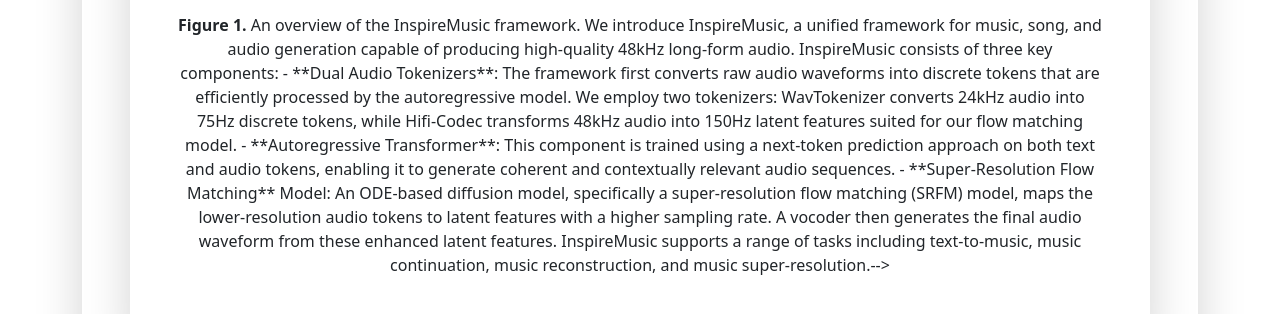
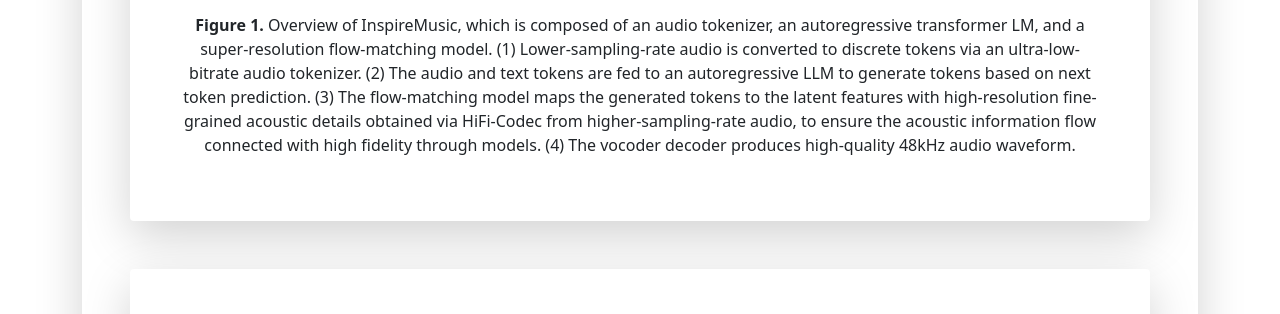
Before and after one commit to iris2c/InspireMusic, a plain HTML site: page index.html in a window 1280 px wide. Shown: the part 1438-1752 px from the top of the page. Drawn offline with nearby package versions, Linux system fonts and the light colour scheme.

Commit message:
Update index.html

```diff
--- a/index.html
+++ b/index.html
@@ -81,18 +81,7 @@
 	</p>
 	</body>
 		<p style="text-align: center;" >
-			<b>Figure 1.</b> An overview of the InspireMusic framework. We introduce InspireMusic, a unified framework for music, song, and audio generation capable of producing high-quality 48kHz long-form audio. InspireMusic consists of three key components:
-
-- **Dual Audio Tokenizers**:
-The framework first converts raw audio waveforms into discrete tokens that are efficiently processed by the autoregressive model. We employ two tokenizers: WavTokenizer converts 24kHz audio into 75Hz discrete tokens, while Hifi-Codec transforms 48kHz audio into 150Hz latent features suited for our flow matching model.
-
-- **Autoregressive Transformer**:
-This component is trained using a next-token prediction approach on both text and audio tokens, enabling it to generate coherent and contextually relevant audio sequences.
-
-- **Super-Resolution Flow Matching** Model:
-An ODE-based diffusion model, specifically a super-resolution flow matching (SRFM) model, maps the lower-resolution audio tokens to latent features with a higher sampling rate. A vocoder then generates the final audio waveform from these enhanced latent features.
-
-InspireMusic supports a range of tasks including text-to-music, music continuation, music reconstruction, and music super-resolution.-->
+			<b>Figure 1.</b> Overview of InspireMusic, which is composed of an audio tokenizer, an autoregressive transformer LM, and a super-resolution flow-matching model. (1) Lower-sampling-rate audio is converted to discrete tokens via an ultra-low-bitrate audio tokenizer. (2) The audio and text tokens are fed to an autoregressive LLM to generate tokens based on next token prediction. (3) The flow-matching model maps the generated tokens to the latent features with high-resolution fine-grained acoustic details obtained via HiFi-Codec from higher-sampling-rate audio,  to ensure the acoustic information flow connected with high fidelity through models. (4) The vocoder decoder produces high-quality 48kHz audio waveform.
 		</p>
 </div>
 
```
